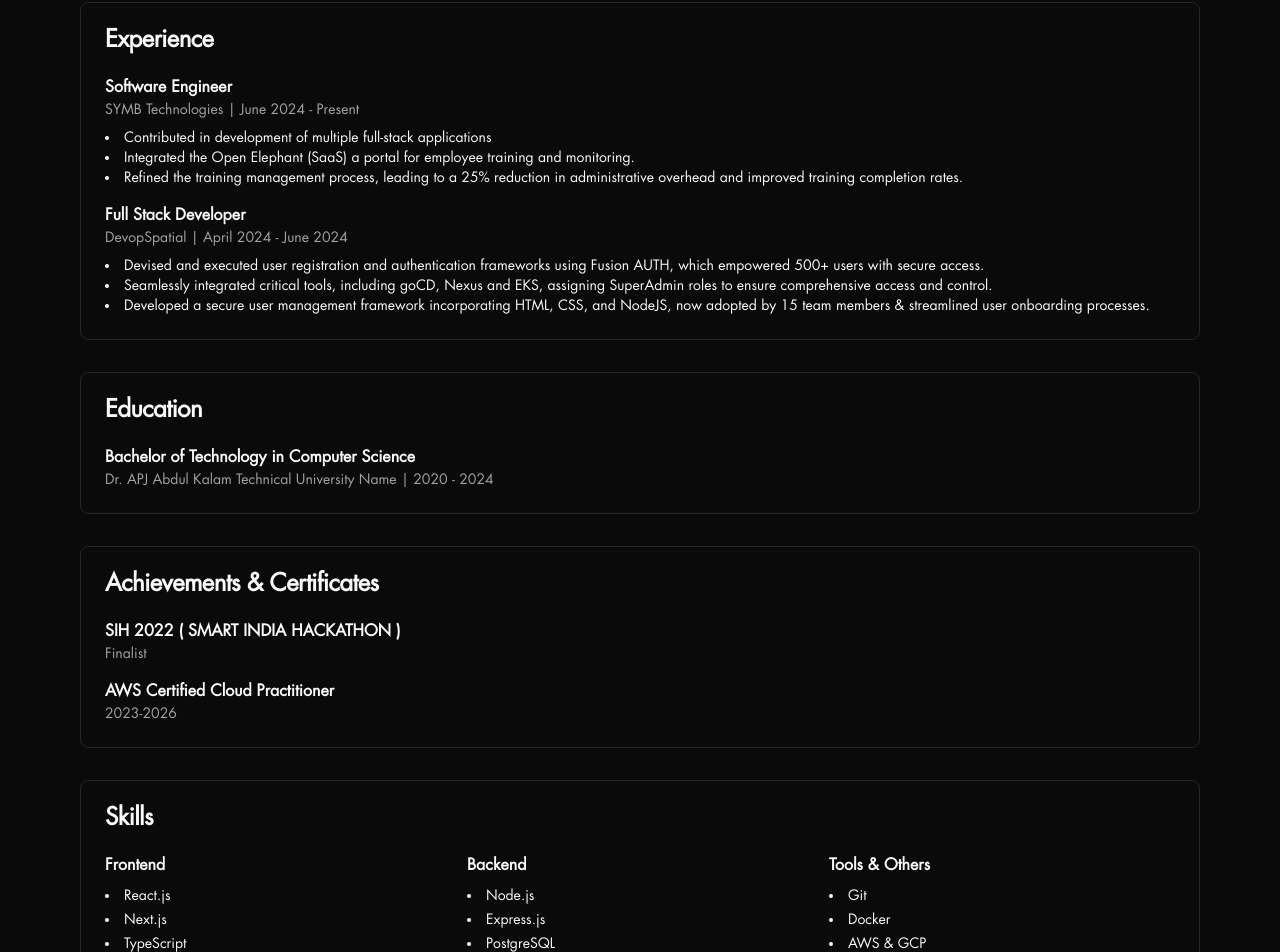
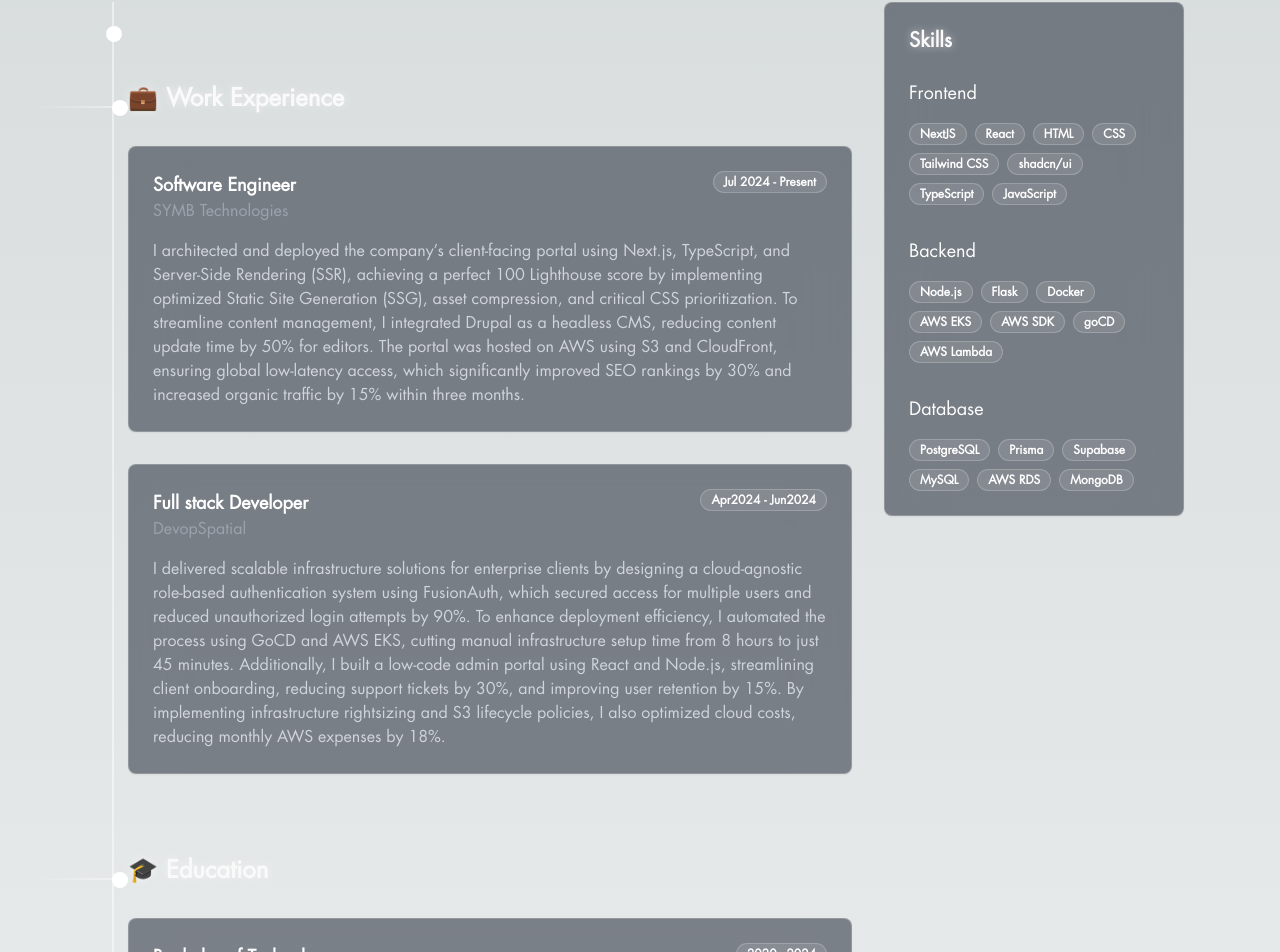
Before and after one commit to Uriyo/me, a Next.js app: page /resume in a window 1280 px wide. Shown: the part 214-1166 px from the top of the page. Built offline with nearby package versions, Linux system fonts and the light colour scheme.

Commit message:
updated resume ui

```diff
--- a/app/globals.css
+++ b/app/globals.css
@@ -114,3 +114,75 @@
 * {
   cursor: none;
 }
+
+
+
+@layer base {
+  body {
+    @apply bg-gradient-to-b from-[rgb(var(--background-start-rgb))] to-[rgb(var(--background-end-rgb))];
+    min-height: 100vh;
+  }
+}
+
+.timeline-line {
+  @apply absolute left-4 top-0 h-full w-0.5 bg-white/50;
+}
+
+.timeline-line::before {
+  content: '';
+  @apply absolute -left-1.5 top-6 h-4 w-4 rounded-full bg-white;
+  box-shadow: var(--timeline-glow);
+}
+
+.timeline-branch {
+  @apply absolute -left-24 top-6 h-0.5 w-24 bg-gradient-to-r from-transparent to-white/50;
+}
+
+.timeline-branch::after {
+  content: '';
+  @apply absolute right-0 -top-1.5 h-4 w-4 rounded-full bg-white;
+  box-shadow: var(--timeline-glow);
+}
+
+.mystical-card {
+  @apply relative overflow-hidden rounded-lg border border-white/20 bg-gray-900/50 backdrop-blur-xl;
+}
+
+.mystical-card::before {
+  content: '';
+  @apply absolute inset-0 bg-gradient-to-r from-white/5 to-gray-500/5;
+  mask: linear-gradient(#fff 0 0) content-box, linear-gradient(#fff 0 0);
+  -webkit-mask-composite: xor;
+  mask-composite: exclude;
+}
+
+.glow-text {
+  text-shadow: 0 0 10px rgba(255, 255, 255, 0.5);
+}
+
+.skill-orb {
+  @apply relative flex h-20 w-20 items-center justify-center rounded-full bg-white/10 text-2xl;
+  box-shadow: inset 0 0 20px rgba(255, 255, 255, 0.2);
+}
+
+.skill-orb::before {
+  content: '';
+  @apply absolute inset-0 rounded-full;
+  background: radial-gradient(circle at center, rgba(255, 255, 255, 0.2) 0%, transparent 70%);
+  animation: pulse 2s infinite;
+}
+
+@keyframes pulse {
+  0% {
+    transform: scale(1);
+    opacity: 0.8;
+  }
+  50% {
+    transform: scale(1.1);
+    opacity: 0.4;
+  }
+  100% {
+    transform: scale(1);
+    opacity: 0.8;
+  }
+}
--- a/app/resume/page.tsx
+++ b/app/resume/page.tsx
@@ -1,7 +1,9 @@
 'use client';
-import { Card, CardContent, CardHeader, CardTitle } from '@/components/ui/card';
+import { Card2, CardContent, CardHeader, CardTitle } from '@/components/ui/card2';
 import { Button } from '@/components/ui/button';
 import { Download } from 'lucide-react';
+import { Badge } from '@/components/ui/badge';
+import { motion } from 'framer-motion';
 
 
 const handleClick = () => {
@@ -15,144 +17,260 @@
     <>
       <div className="container mx-auto max-w-6xl px-4 py-16 mt-20 font-futuraBook">
         <div className="flex justify-between items-center mb-8">
-          <h1 className="text-4xl font-bold">Resume</h1>
-
-          <Button onClick={handleClick}>
-            <Download className="mr-2 h-4 w-4" />
-            Download PDF
+          <h1 className="text-4xl font-bold ml-7">Resume</h1>
+          <Button onClick={handleClick} className='md:mr-5'>
+            <Download className=" h-4 w-4" />
           </Button>
         </div>
 
-        <div className="space-y-8">
-          <Card>
-            <CardHeader>
-              <CardTitle>Experience</CardTitle>
-            </CardHeader>
-            <CardContent className="space-y-4">
-              <div>
-                <h3 className="font-semibold text-md">Software Engineer </h3>
-                <p className="text-sm text-muted-foreground">
-                  SYMB Technologies | June 2024 - Present
-                </p>
-                <ul className="list-disc list-inside mt-2 text-sm">
-                  <li>
-                    Contributed in development of multiple full-stack
-                    applications
-                  </li>
-                  <li>
-                    Integrated the Open Elephant (SaaS) a portal for employee
-                    training and monitoring.
-                  </li>
-                  <li>
-                    Refined the training management process, leading to a 25%
-                    reduction in administrative overhead and improved training
-                    completion rates.
-                  </li>
-                </ul>
-              </div>
-              <div>
-                <h3 className="font-semibold">Full Stack Developer </h3>
-                <p className="text-sm text-muted-foreground">
-                  DevopSpatial | April 2024 - June 2024
-                </p>
-                <ul className="list-disc list-inside mt-2 text-sm">
-                  <li className="list-item">
-                    Devised and executed user registration and authentication
-                    frameworks using Fusion AUTH, which empowered 500+ users
-                    with secure access.
-                  </li>
-                  <li>
-                    Seamlessly integrated critical tools, including goCD, Nexus
-                    and EKS, assigning SuperAdmin roles to ensure comprehensive
-                    access and control.
-                  </li>
-                  <li>
-                    Developed a secure user management framework incorporating
-                    HTML, CSS, and NodeJS, now adopted by 15 team members &
-                    streamlined user onboarding processes.
-                  </li>
-                </ul>
-              </div>
+        <div className="max-w-6xl mx-auto px-4">
+        <div className="grid md:grid-cols-[1fr_300px] gap-8">
+          {/* Main Timeline */}
+          <div className="relative space-y-20 pl-8">
+            <div className="timeline-line" />
 
-              {/* Add more experience items */}
-            </CardContent>
-          </Card>
+            {/* Work Experience */}
+            <TimelineSection
+              title="Work Experience"
+              emoji="💼"
+              items={[
+                {
+                  title: "Software Engineer",
+                  company: "SYMB Technologies",
+                  date: "Jul 2024 - Present",
+                  description:`I architected and deployed the company’s client-facing portal using Next.js, TypeScript, and Server-Side Rendering (SSR), achieving a perfect 100 Lighthouse score by implementing optimized Static Site Generation (SSG), asset compression, and critical CSS prioritization. To streamline content management, I integrated Drupal as a headless CMS, reducing content update time by 50% for editors. The portal was hosted on AWS using S3 and CloudFront, ensuring global low-latency access, which significantly improved SEO rankings by 30% and increased organic traffic by 15% within three months.`
+                },
+                {
+                  title: "Full stack Developer",
+                  company: "DevopSpatial",
+                  date: "Apr2024 - Jun2024",
+                  description: "I delivered scalable infrastructure solutions for enterprise clients by designing a cloud-agnostic role-based authentication system using FusionAuth, which secured access for multiple users and reduced unauthorized login attempts by 90%. To enhance deployment efficiency, I automated the process using GoCD and AWS EKS, cutting manual infrastructure setup time from 8 hours to just 45 minutes. Additionally, I built a low-code admin portal using React and Node.js, streamlining client onboarding, reducing support tickets by 30%, and improving user retention by 15%. By implementing infrastructure rightsizing and S3 lifecycle policies, I also optimized cloud costs, reducing monthly AWS expenses by 18%."
+                }
+              ]}
+            />
 
-          <Card>
-            <CardHeader>
-              <CardTitle>Education</CardTitle>
-            </CardHeader>
-            <CardContent className="space-y-4">
-              <div>
-                <h3 className="font-semibold">
-                  Bachelor of Technology in Computer Science
-                </h3>
-                <p className="text-sm text-muted-foreground">
-                  Dr. APJ Abdul Kalam Technical University Name | 2020 - 2024
-                </p>
-              </div>
-            </CardContent>
-          </Card>
-          <Card>
-            <CardHeader>
-              <CardTitle>Achievements & Certificates</CardTitle>
-            </CardHeader>
-            <CardContent className="space-y-4">
-              <div>
-                <h3 className="font-semibold">
-                  SIH 2022 ( SMART INDIA HACKATHON )
-                </h3>
-                <p className="text-sm text-muted-foreground">Finalist</p>
-              </div>
-              <div>
-                <h3 className="font-semibold">
-                  AWS Certified Cloud Practitioner
-                </h3>
-                <p className="text-sm text-muted-foreground">2023-2026</p>
-              </div>
-            </CardContent>
-          </Card>
-          <Card>
-            <CardHeader>
-              <CardTitle>Skills</CardTitle>
-            </CardHeader>
-            <CardContent>
-              <div className="grid grid-cols-2 md:grid-cols-3 gap-4">
-                <div>
-                  <h3 className="font-semibold mb-2">Frontend</h3>
-                  <ul className="text-sm list-disc list-inside space-y-1">
-                    <li>React.js</li>
-                    <li>Next.js</li>
-                    <li>TypeScript</li>
-                    <li>Tailwind CSS</li>
-                    <li>ShadCN UI</li>
-                    <li>Redux toolkit</li>
-                  </ul>
-                </div>
-                <div>
-                  <h3 className="font-semibold mb-2">Backend</h3>
-                  <ul className="text-sm list-disc list-inside space-y-1">
-                    <li>Node.js</li>
-                    <li>Express.js</li>
-                    <li>PostgreSQL</li>
-                    <li>Supabase</li>
-                    <li>MongoDB</li>
-                  </ul>
-                </div>
-                <div>
-                  <h3 className="font-semibold mb-2">Tools & Others</h3>
-                  <ul className="text-sm list-disc list-inside space-y-1">
-                    <li>Git</li>
-                    <li>Docker</li>
-                    <li>AWS & GCP</li>
-                    <li>Postman</li>
-                  </ul>
+            {/* Education */}
+            <TimelineSection
+              title="Education"
+              emoji="🎓"
+              items={[
+                {
+                  title: "Bachelor of Technology",
+                  company: "Dr. APJ Abdul Kalam Technical University",
+                  date: "2020 - 2024",
+                  description: ""
+                },
+                {
+                  title: "Senior Secondary Education",
+                  company: "Shiv Jyoti International School",
+                  date: "2019 - 2020",
+                  description: ""
+                }
+              ]}
+            />
+
+            {/* Projects */}
+            <TimelineSection
+              title="Projects"
+              emoji="🚀"
+              items={[
+                {
+                  title: "ABM Technologies",
+                  company: "SYMB Technologies",
+                  date: "2024",
+                  description: "I engineered ABM’s website using Next.js and TypeScript to enhance both user experience and performance. By optimizing assets and implementing Static Site Generation (SSG), I achieved a 30% reduction in page load time. These improvements bolstered SEO performance, resulting in a 25% increase in organic search traffic, while enhanced mobile responsiveness led to a 20% increase in mobile user engagement."
+                },
+                {
+                  title: "DevopsCentrum",
+                  company: "DevopSpatial",
+                  date: "2024",
+                  description: "I developed RESTful APIs using Node.js and Express to facilitate seamless integration between platform components. By integrating a CI/CD pipeline with GoCD, I reduced application deployment time by 45%, accelerating time-to-market for new features. Additionally, my efforts in automating infrastructure provisioning and management contributed to a 25% reduction in operational costs, resulting in significant cost savings."
+                },
+                {
+                  title: "COINTRACKER",
+                  company: "Personal Project",
+                  date: "2023",
+                  description: "I designed interactive charts using Chart.js to display real-time cryptocurrency price trends, thereby enhancing user engagement. Additionally, I built a responsive and intuitive user interface using React and Ant Design UI, ensuring a seamless and engaging user experience."
+                }
+              ]}
+            />
+
+            {/* Certifications */}
+            <TimelineSection
+              title="Certifications"
+              emoji="📜"
+              items={[
+                {
+                  title: "AWS Certified Cloud Practitoner",
+                  company: "Amazon Web Services",
+                  date: "2023",
+                  description: "Advanced certification for designing distributed systems on AWS."
+                }
+              ]}
+            />
+
+            {/* Hackathons */}
+            <TimelineSection
+              title="Hackathons"
+              emoji="🏆"
+              items={[
+                {
+                  title: "Smart India Hackathon",
+                  company: "Grand Finalist",
+                  date: "2022",
+                  description: ""
+                },
+                {
+                  title: "Flipkart Grid",
+                  company: "Runner Up",
+                  date: "2022",
+                  description: ""
+                }
+              ]}
+            />
+          </div>
+
+          {/* Skills Portal */}
+          <div className="md:sticky md:top-8 h-fit">
+            <Card2 className="mystical-card">
+              <div className="p-6">
+                <h3 className="text-xl font-semibold mb-6 glow-text">Skills</h3>
+                <div className="space-y-8">
+                  <SkillSection
+                    title="Frontend "
+                    skills={[
+                      "NextJS",
+                      "React",
+                      "HTML",
+                      "CSS",
+                      "Tailwind CSS",
+                      "shadcn/ui",
+                      "TypeScript",
+                      "JavaScript"
+                    ]}
+                  />
+                  <SkillSection
+                    title="Backend "
+                    skills={[
+                      "Node.js",
+                      "Flask",
+                      "Docker",
+                      "AWS EKS",
+                      "AWS SDK",
+                      "goCD",
+                      "AWS Lambda" ,
+                    ]}
+                  />
+                  <SkillSection
+                    title="Database "
+                    skills={[
+                      "PostgreSQL",
+                      "Prisma",
+                      "Supabase",
+                      "MySQL",
+                      "AWS RDS",
+                      "MongoDB",
+                    ]}
+                  />
                 </div>
               </div>
-            </CardContent>
-          </Card>
+            </Card2>
+          </div>
         </div>
+      </div>
       </div>
     </>
   );
 }
+
+
+function TimelineSection({
+  title,
+  emoji,
+  items
+}: {
+  title: string;
+  emoji: string;
+  items: Array<{
+    title: string;
+    company: string;
+    date: string;
+    description: string;
+  }>;
+}) {
+  return (
+    <motion.div
+      initial={{ opacity: 0, x: -20 }}
+      whileInView={{ opacity: 1, x: 0 }}
+      transition={{ duration: 0.5 }}
+      viewport={{ once: true }}
+      className="relative"
+    >
+      <div className="timeline-branch" />
+      <h2 className="text-2xl font-semibold mb-8 flex items-center gap-2 glow-text">
+        <span>{emoji}</span>
+        {title}
+      </h2>
+      <div className="space-y-8">
+        {items.map((item, index) => (
+          <TimelineItem key={index} {...item} />
+        ))}
+      </div>
+    </motion.div>
+  );
+}
+
+function TimelineItem({
+  title,
+  company,
+  date,
+  description
+}: {
+  title: string;
+  company: string;
+  date: string;
+  description: string;
+}) {
+  return (
+    <motion.div
+      initial={{ opacity: 0, y: 20 }}
+      whileInView={{ opacity: 1, y: 0 }}
+      transition={{ duration: 0.5 }}
+      viewport={{ once: true }}
+    >
+      <Card2 className="mystical-card">
+        <div className="p-6">
+          <div className="flex justify-between items-start mb-4">
+            <div>
+              <h3 className="font-semibold text-lg text-white">{title}</h3>
+              <p className="text-gray-400">{company}</p>
+            </div>
+            <Badge variant="secondary" className="bg-white/10 text-white border-white/20">
+              {date}
+            </Badge>
+          </div>
+          <p className="text-gray-300">{description}</p>
+        </div>
+      </Card2>
+    </motion.div>
+  );
+}
+
+function SkillSection({ title, skills }: { title: string; skills: string[] }) {
+  return (
+    <div>
+      <h4 className="text-lg font-medium mb-4 text-white">{title}</h4>
+      <div className="flex flex-wrap gap-2">
+        {skills.map((skill) => (
+          <Badge
+            key={skill}
+            variant="secondary"
+            className="bg-white/10 text-white border-white/20 hover:bg-white/20"
+          >
+            {skill}
+          </Badge>
+        ))}
+      </div>
+    </div>
+  );
+}
--- /dev/null
+++ b/components/ui/card2.tsx
@@ -0,0 +1,86 @@
+import * as React from 'react';
+
+import { cn } from '@/lib/utils';
+
+const Card2 = React.forwardRef<
+  HTMLDivElement,
+  React.HTMLAttributes<HTMLDivElement>
+>(({ className, ...props }, ref) => (
+  <div
+    ref={ref}
+    className={cn(
+      'rounded-lg border bg-card text-card-foreground shadow-sm',
+      className
+    )}
+    {...props}
+  />
+));
+Card2.displayName = 'Card';
+
+const CardHeader = React.forwardRef<
+  HTMLDivElement,
+  React.HTMLAttributes<HTMLDivElement>
+>(({ className, ...props }, ref) => (
+  <div
+    ref={ref}
+    className={cn('flex flex-col space-y-1.5 p-6', className)}
+    {...props}
+  />
+));
+CardHeader.displayName = 'CardHeader';
+
+const CardTitle = React.forwardRef<
+  HTMLParagraphElement,
+  React.HTMLAttributes<HTMLHeadingElement>
+>(({ className, ...props }, ref) => (
+  <h3
+    ref={ref}
+    className={cn(
+      'text-2xl font-semibold leading-none tracking-tight',
+      className
+    )}
+    {...props}
+  />
+));
+CardTitle.displayName = 'CardTitle';
+
+const CardDescription = React.forwardRef<
+  HTMLParagraphElement,
+  React.HTMLAttributes<HTMLParagraphElement>
+>(({ className, ...props }, ref) => (
+  <p
+    ref={ref}
+    className={cn('text-sm text-muted-foreground', className)}
+    {...props}
+  />
+));
+CardDescription.displayName = 'CardDescription';
+
+const CardContent = React.forwardRef<
+  HTMLDivElement,
+  React.HTMLAttributes<HTMLDivElement>
+>(({ className, ...props }, ref) => (
+  <div ref={ref} className={cn('p-6 pt-0', className)} {...props} />
+));
+CardContent.displayName = 'CardContent';
+
+const CardFooter = React.forwardRef<
+  HTMLDivElement,
+  React.HTMLAttributes<HTMLDivElement>
+>(({ className, ...props }, ref) => (
+  <div
+    ref={ref}
+    className={cn('flex items-center p-6 pt-0', className)}
+    {...props}
+  />
+));
+CardFooter.displayName = 'CardFooter';
+
+export {
+  Card2,
+  CardHeader,
+  CardFooter,
+  CardTitle,
+  CardDescription,
+  CardContent,
+};
```
